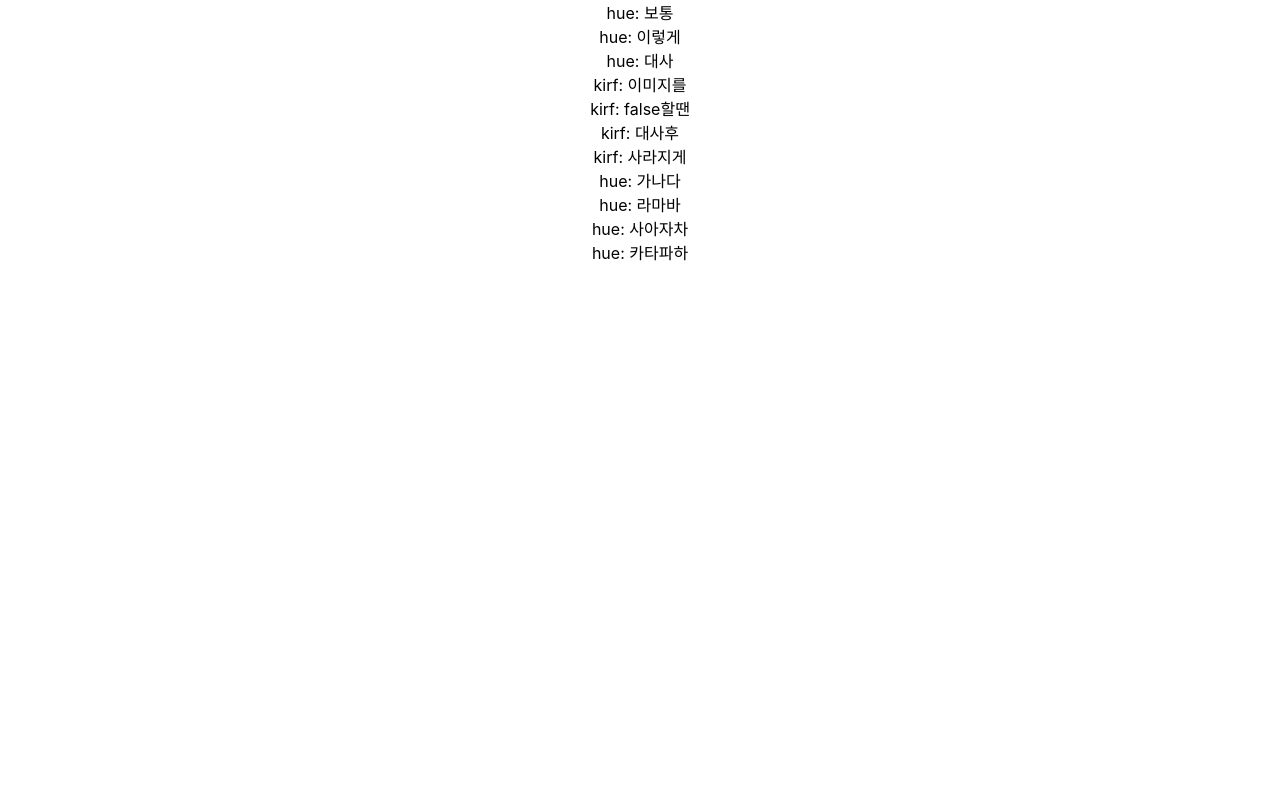
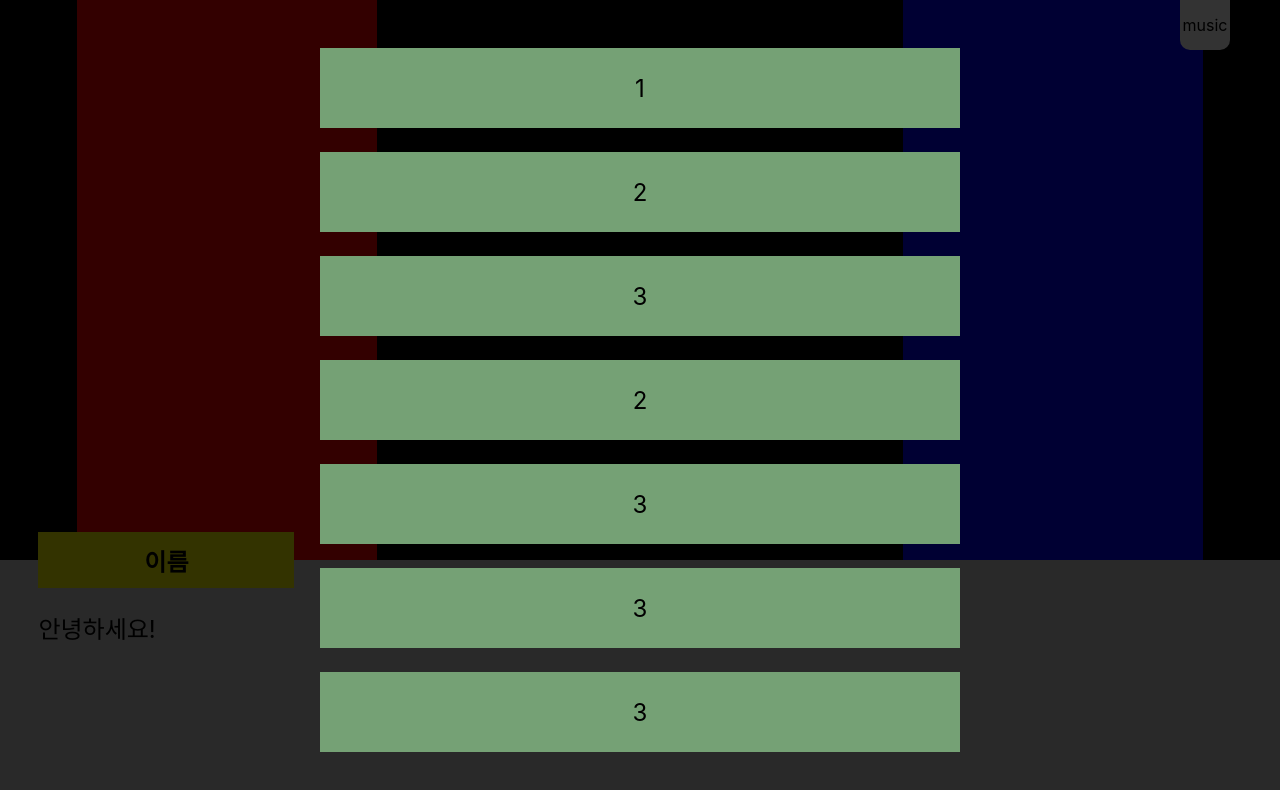
Before and after one commit to yeon-bo/scriptGame, a React (Create React App) app: page /story in a window 1280 px wide. Shown: the top 790 px of the page. Built offline with nearby package versions, Linux system fonts and the light colour scheme.

Commit message:
create: TypingEffect and selectBox

```diff
--- /dev/null
+++ b/src/Component/SelectFunc.jsx
@@ -0,0 +1,54 @@
+/** @jsxImportSource @emotion/react */
+import styled from "@emotion/styled";
+
+const Position = styled.div`
+  position: absolute;
+  display: flex;
+  justify-content: center;
+  align-items: center;
+  width: 100%;
+  height: 100vh;
+  background-color: rgba(0, 0, 0, 0.8);
+  z-index: 1;
+`;
+
+const SelectBoxCont = styled.div`
+  display: flex;
+  justify-content: center;
+  align-items: center;
+  flex-direction: column;
+  height: 75vh;
+  width: 50vw;
+  z-index: 10;
+`;
+
+const SelectBox = styled.div`
+  display: flex;
+  justify-content: center;
+  align-items: center;
+  max-height: 15vh;
+  min-height: 10vh;
+  width: 100%;
+  font-size: 1.5em;
+  background-color: #75a175;
+  + div {
+    margin-top: 3vh;
+  }
+  &:hover {
+    filter: brightness(150%);
+  }
+`;
+
+const SelectFunc = ({ box }) => {
+  return (
+    <Position>
+      <SelectBoxCont>
+        {box.map((e, index) => (
+          <SelectBox key={index}>{e.text}</SelectBox>
+        ))}
+      </SelectBoxCont>
+    </Position>
+  );
+};
+
+export default SelectFunc;
--- /dev/null
+++ b/src/Component/TypingEffect.jsx
@@ -0,0 +1,24 @@
+import React, { useState, useEffect } from "react";
+
+const TypingEffect = ({ text }) => {
+  const [typedText, setTypedText] = useState("");
+  const [currentIndex, setCurrentIndex] = useState(0);
+
+  useEffect(() => {
+    const typingInterval = setInterval(() => {
+      if (currentIndex < text.length) {
+        setTypedText((prevText) => prevText + text[currentIndex]);
+        setCurrentIndex((prevIndex) => prevIndex + 1);
+      } else {
+        clearInterval(typingInterval);
+      }
+    }, 100); // 한 글자가 나타나는 간격(ms)
+    return () => {
+      clearInterval(typingInterval);
+    };
+  }, [currentIndex, text]);
+
+  return <span>{typedText}</span>;
+};
+
+export default TypingEffect;
--- a/src/Component/index.js
+++ b/src/Component/index.js
@@ -1,3 +1,5 @@
 import MusicBox from "./MusicBox";
+import SelectFunc from "./SelectFunc";
+import TypingEffect from "./TypingEffect";
 
-export { MusicBox };
+export { MusicBox, SelectFunc, TypingEffect };
--- a/src/Page/Story.jsx
+++ b/src/Page/Story.jsx
@@ -1,35 +1,99 @@
 /** @jsxImportSource @emotion/react */
-// import { css, jsx } from "@emotion/react";
 import styled from "@emotion/styled";
-const jsonData = require("../example.json");
-
-let arr = [];
-for (let i = 0; jsonData.section.length >= i + 1; i++) {
-  for (let j = 0; jsonData.section[i].script.length >= j + 1; j++) {
-    for (let k = 0; jsonData.section[i].script[j].speech.length >= k + 1; k++) {
-      if (jsonData.section[i].script[j].type === "word") {
-        arr.push({
-          script: jsonData.section[i].script[j].speech[k],
-          character: jsonData.section[i].script[j].character,
-        });
-      }
-    }
-  }
-}
+import { MusicBox, SelectFunc, TypingEffect } from "../Component";
 
 const Background = styled.div`
-  background-color: #fff;
+  background-color: #000;
   height: 100vh;
 `;
+
+const CharacterCont = styled.div`
+  position: relative;
+  width: 100%;
+  height: 70vh;
+`;
+
+const CharacterLeft = styled.div`
+  position: absolute;
+  bottom: 0;
+  left: 6vw;
+  background-color: red;
+  width: 300px;
+  height: 600px;
+`;
+
+const CharacterRight = styled.div`
+  position: absolute;
+  bottom: 0;
+  right: 6vw;
+  background-color: blue;
+  width: 300px;
+  height: 600px;
+`;
+
+const ScriptBox = styled.div`
+  position: absolute;
+  bottom: 0;
+  background-color: rgba(255, 255, 255, 0.8);
+  width: 100%;
+  height: 30vh;
+  padding: 6vh 3vw;
+  text-align: start;
+  box-sizing: border-box;
+`;
+
+const NameBox = styled.div`
+  position: absolute;
+  display: flex;
+  justify-content: center;
+  align-items: center;
+  top: 0;
+  background-color: yellow;
+  transform: translateY(-50%);
+  width: 20%;
+  min-width: 250px;
+  height: 7vh;
+`;
+
+const NameText = styled.span`
+  font-size: 1.5em;
+  font-weight: bold;
+`;
+
+// 대사 최대 4줄
+const ScriptText = styled.span`
+  font-size: 1.5em;
+  line-height: 1.8em;
+`;
+
 const Story = () => {
   return (
     <Background>
-      {arr.map((a) => (
-        <div>
-          <span>{a.character}: </span>
-          <span>{a.script}</span>
-        </div>
-      ))}
+      {/* 최대 7개 선택지 */}
+      <SelectFunc
+        box={[
+          { text: "1" },
+          { text: "2" },
+          { text: "3" },
+          { text: "2" },
+          { text: "3" },
+          { text: "3" },
+          { text: "3" },
+        ]}
+      />
+      <CharacterCont>
+        <CharacterLeft></CharacterLeft>
+        <CharacterRight></CharacterRight>
+      </CharacterCont>
+      <MusicBox videoKey={"oycOQJyl-ok?autoplay=1&mute=1"} blink={false} />
+      <ScriptBox>
+        <NameBox>
+          <NameText>이름</NameText>
+        </NameBox>
+        <ScriptText>
+          <TypingEffect text="안녕하세요!" />
+        </ScriptText>
+      </ScriptBox>
     </Background>
   );
 };
```
